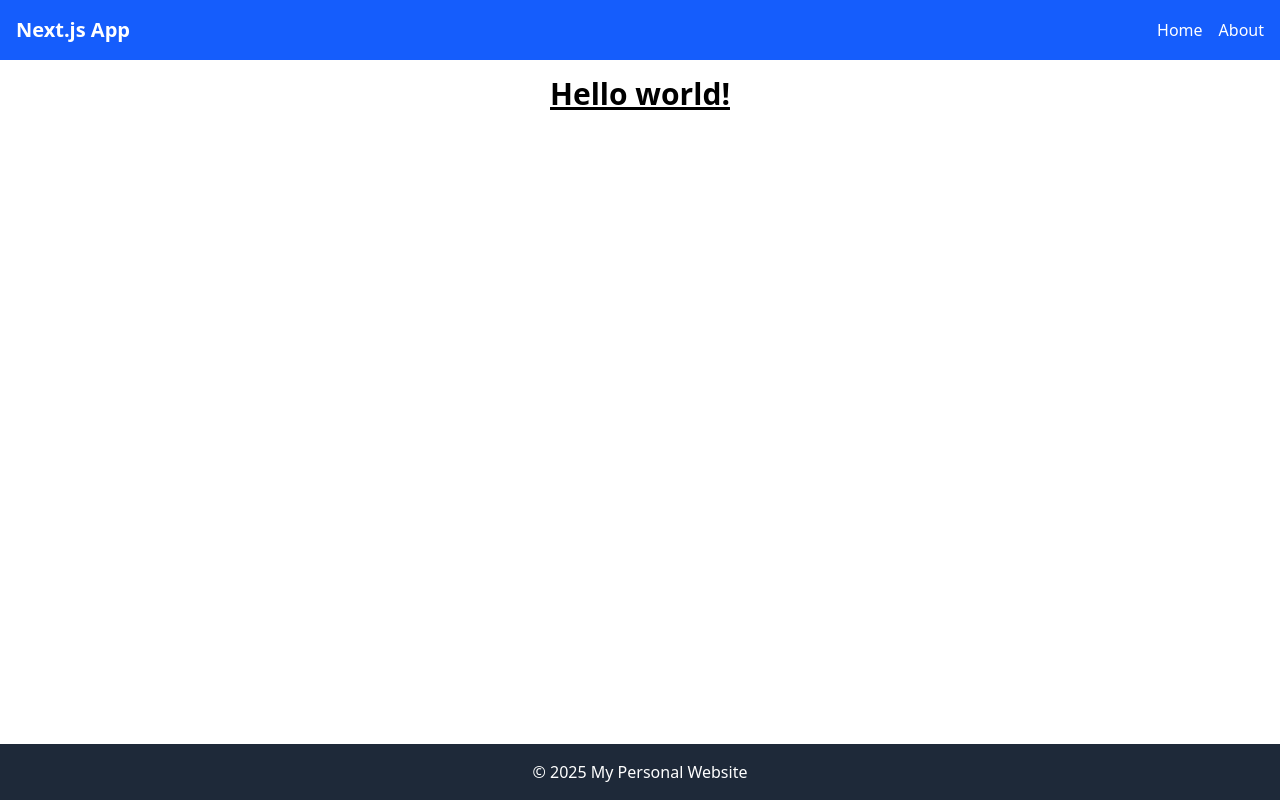
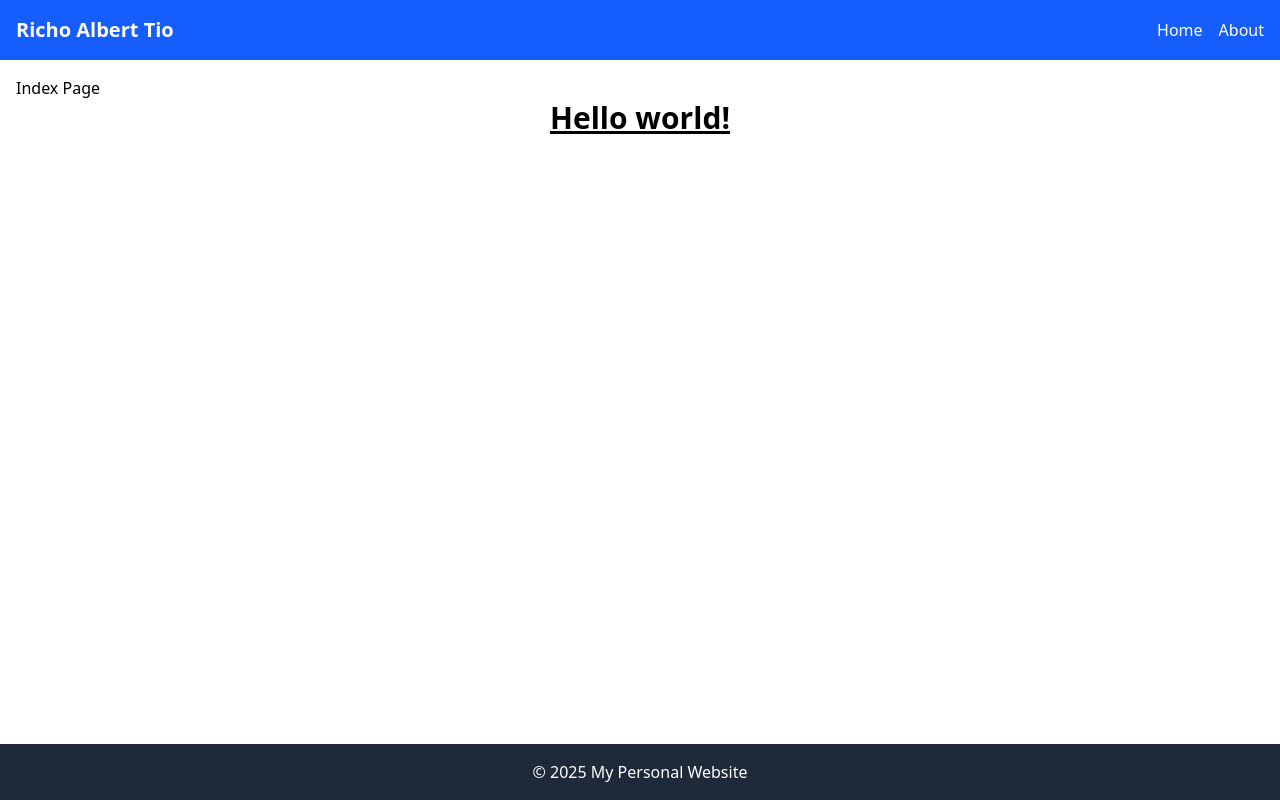
Before and after one commit to RichoAlbertTio/sb-nextjs-pages-router, a Next.js app: page / in a window 1280 px wide. Built offline with nearby package versions, Linux system fonts and the light colour scheme.

Commit message:
tugas hari-2

```diff
--- a/layout/index.tsx
+++ b/layout/index.tsx
@@ -25,7 +25,7 @@
       <div className={`${geistSans.variable} ${geistMono.variable} flex flex-col min-h-screen`}>
         <header className="bg-blue-600 text-white p-4">
           <div className="cointainer mx-auto flex justify-between items-center">
-            <h1 className="text-xl font-bold">Next.js App</h1>
+            <h1 className="text-xl font-bold">Richo Albert Tio</h1>
             <ul className="flex space-x-4">
               <li>
                 <Link href="/">Home</Link>
--- a/pages/index.tsx
+++ b/pages/index.tsx
@@ -1,12 +1,11 @@
 export default function Home() {
   return (
     <>
-      {/* <div>
+      <div>
         Index Page
-       </div> */}
-
-      <h1 className="text-3xl font-bold underline text-center">Hello world!</h1>
-      {/* <a href="" className="px-4 py-2 bg-blue-500 text-white rounded-md hover:bg-blue-600 transition-colors duration-300">Click me</a> */}
+        <h1 className="text-3xl font-bold underline text-center">Hello world!</h1>
+        {/* <a href="" className="px-4 py-2 bg-blue-500 text-white rounded-md hover:bg-blue-600 transition-colors duration-300">Click me</a> */}
+      </div>
     </>
   );
 }
```
